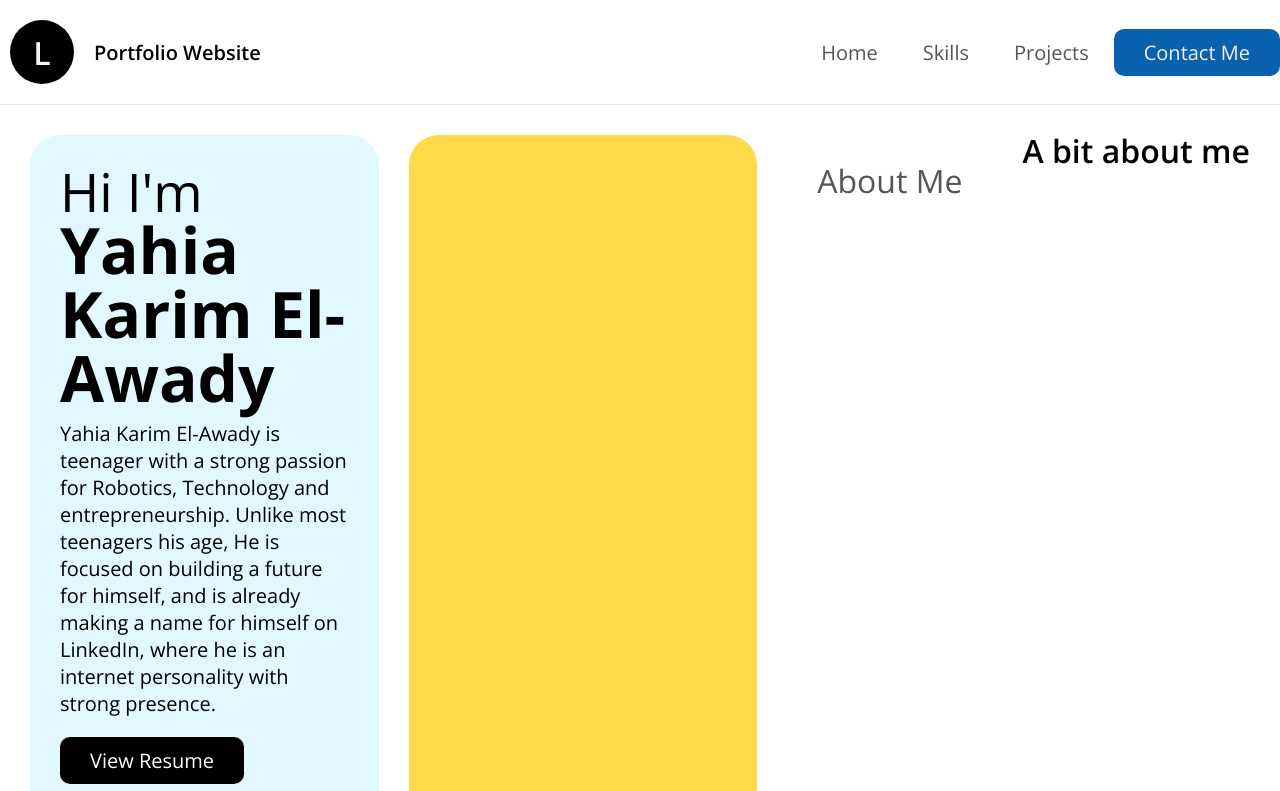
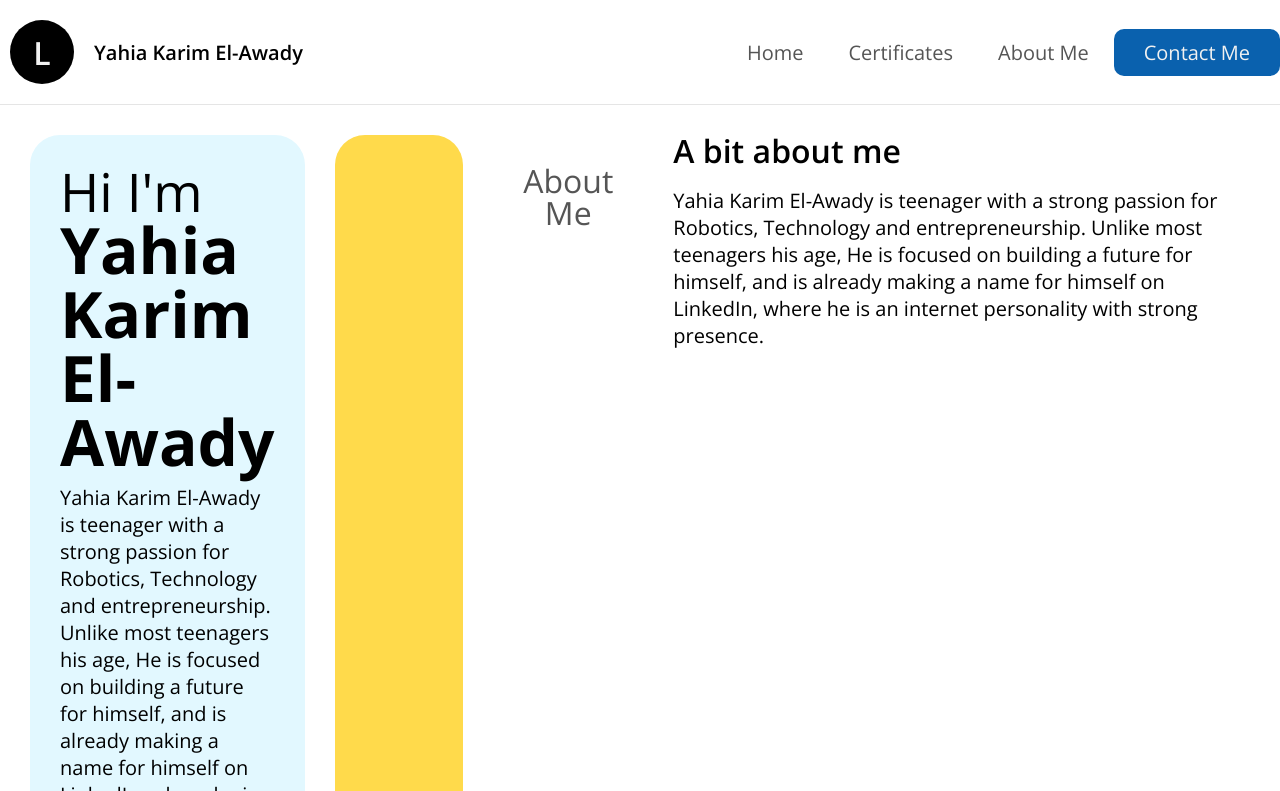
Before and after one commit to YahiaElAwady/Portfolio-final, a plain HTML site: page index.html in a window 1280 px wide. Shown: the top 791 px of the page. Drawn offline with nearby package versions, Linux system fonts and the light colour scheme.

Commit message:
Update index.html

```diff
--- a/index.html
+++ b/index.html
@@ -3,19 +3,19 @@
 <head>
 	<meta charset="UTF-8">
 	<meta name="viewport" content="width=device-width, initial-scale=1.0">
-	<title>Portfolio Web Design</title>
+	<title>Yahia Karim El-Awady</title>
 	<link rel="preconnect" href="https://fonts.googleapis.com">
 	<link rel="preconnect" href="https://fonts.gstatic.com" crossorigin>
 	<link href="https://fonts.googleapis.com/css2?family=Open+Sans:ital,wght@0,300..800;1,300..800&display=swap" rel="stylesheet">
 	<link rel="stylesheet" href="./styles.css">
 	<script src="./scripts.js"></script>
-	<link rel="icon" type="image/jpg" href="./imgs/favicon.jpg">
+	<link rel="icon" type="image/jpg" href="favicon.jpg">
 </head>
 <body>
 	<header>
 		<a href="#" class="logo-holder">
 			<div class="logo">L</div>
-			<div class="logo-text">Portfolio Website</div>
+			<div class="logo-text">Yahia Karim El-Awady</div>
 		</a>
 		<nav>
 			<ul id="menu">
@@ -23,13 +23,15 @@
 					<a href="#">Home</a>
 				</li>
 				<li>
-					<a href="#skills">Skills</a>
+					<a href="#Certificates">Certificates</a>
+
+
+				</li>
+                                <li>
+					<a href="#About Me">About Me</a>
 				</li>
 				<li>
-					<a href="#projects">Projects</a>
-				</li>
-				<li>
-					<a href="mailto:hello@adriantwarog.com" class="button">Contact Me</a>
+					<a href="mailto:yahiakarimelawady@gmail.com" class="button">Contact Me</a>
 				</li>
 			</ul>
 			<a href="#" class="mobile-toggle" onClick="toggleMobileMenu();">
@@ -53,7 +55,7 @@
 						<a href="./Resume.pdf" class="button black">
 							View Resume
 						</a>
-						<a href="mailto:hello@adriantwarog.com" class="button white">
+						<a href="mailto:yahiakarimelawady@gmail.com" class="button white">
 							Contact Me
 						</a>
 					</div>
@@ -81,7 +83,7 @@
 				<div class="right-column">
 					<h3>A bit about me</h3>
 					<p>
-
+						Yahia Karim El-Awady is teenager with a strong passion for Robotics, Technology and entrepreneurship. Unlike most teenagers his age, He is focused on building a future for himself, and is already making a name for himself on LinkedIn, where he is an internet personality with strong presence.
 					</p>
 				</div>
 			</div>
```
